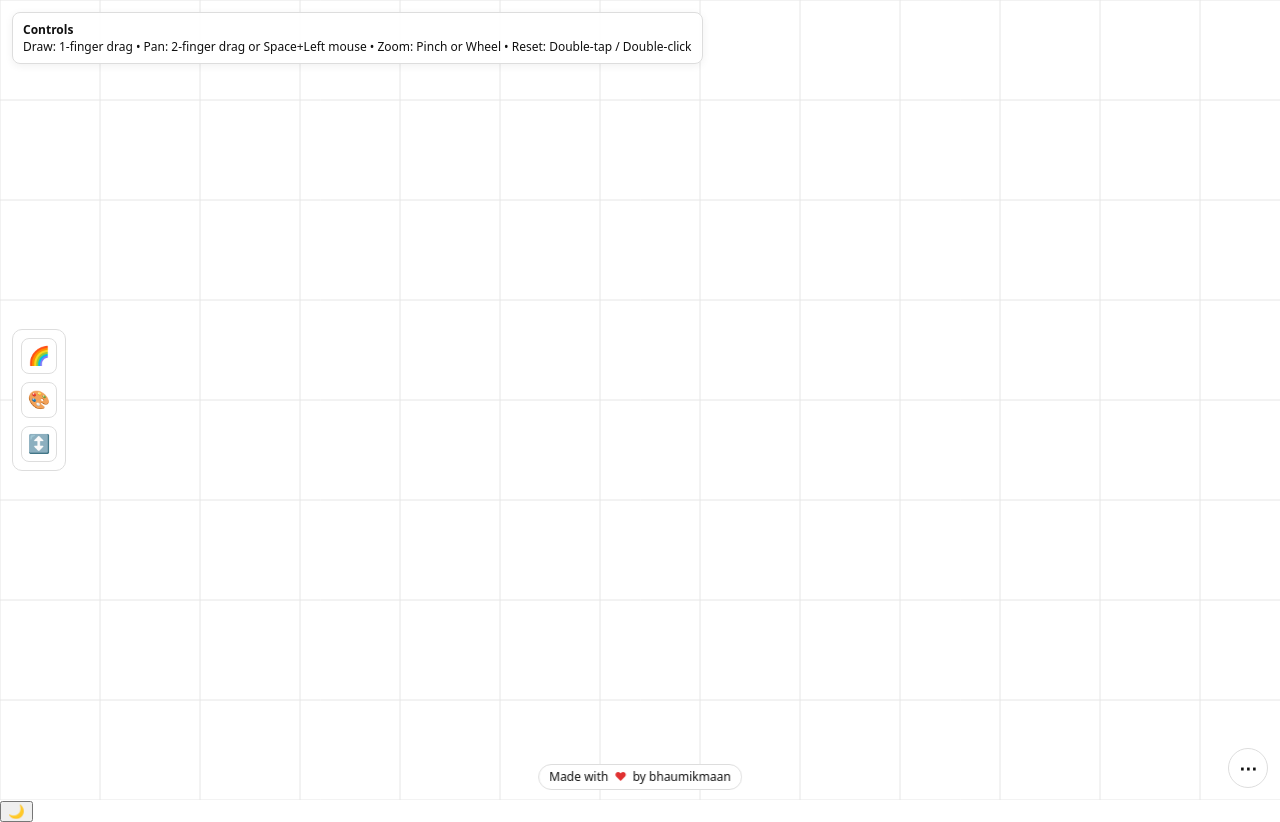
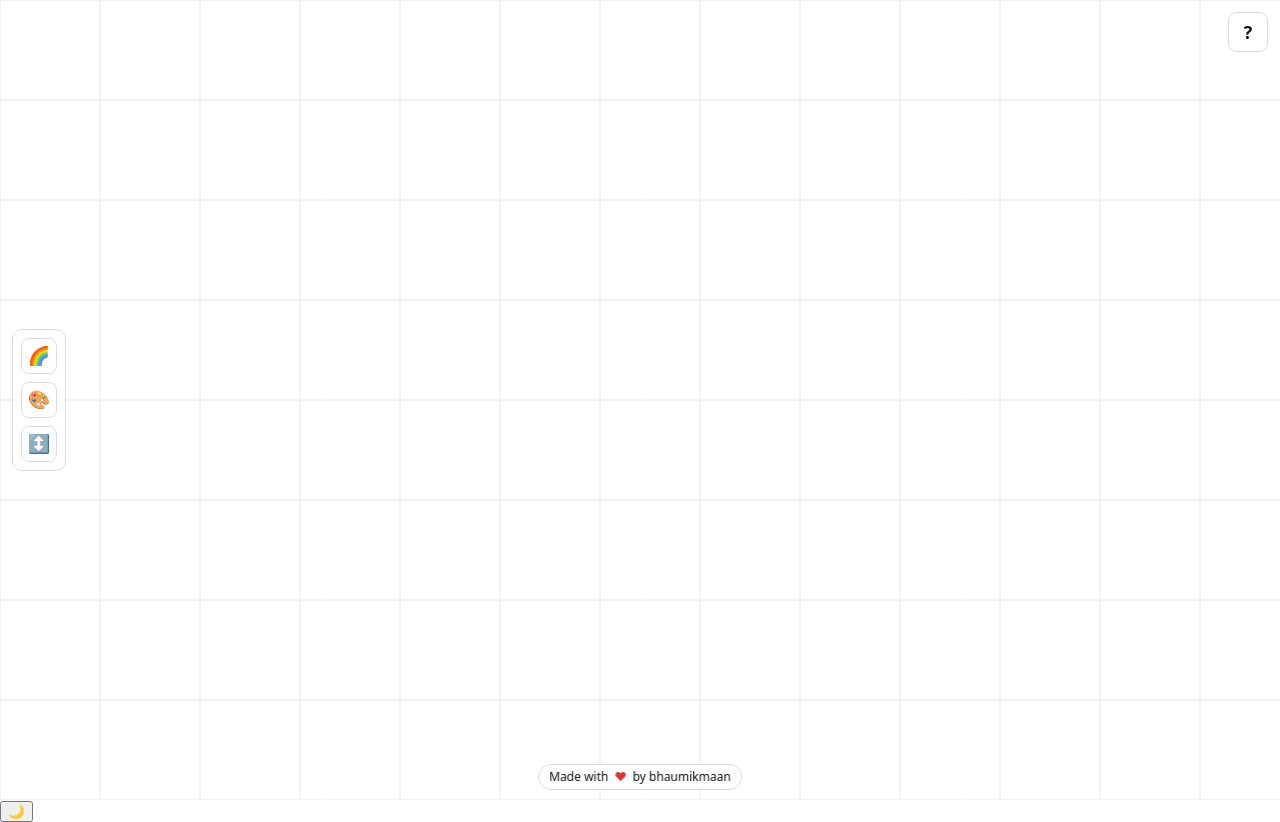
Before and after one commit to bhaumikmaan/web-whiteboard, a React (Vite) app: page / in a window 1280 px wide. Built offline with nearby package versions, Linux system fonts and the light colour scheme.

Commit message:
Put instructions in toaster

```diff
--- a/src/App.jsx
+++ b/src/App.jsx
@@ -30,13 +30,6 @@ export default function App() {
       <CanvasWhiteboard theme={theme} tool={tool} />
       <BrushPalette theme={theme} tool={tool} onChange={setTool} />
 
-      <div className="hud">
-        <div className="panel">
-          <strong>Controls</strong><br />
-          Draw: 1‑finger drag • Pan: 2‑finger drag or Space+Left mouse • Zoom: Pinch or Wheel • Reset: Double‑tap / Double‑click
-        </div>
-      </div>
-
       <Toaster
         theme={theme}
         onToggleTheme={() => setTheme((t) => (t === 'dark' ? 'light' : 'dark'))}
--- a/src/components/Toaster/Toaster.jsx
+++ b/src/components/Toaster/Toaster.jsx
@@ -10,9 +10,10 @@ export default function Toaster({ theme, onToggleTheme }) {
         onClick={() => setOpen((v) => !v)}
         aria-expanded={open}
         aria-controls="wb-toaster"
-        title={open ? 'Close menu' : 'Open menu'}
+        aria-label="Open help"
+        title={open ? 'Close help' : 'Open help'}
       >
-        ⋯
+        ?
       </button>
       <div
         id="wb-toaster"
@@ -20,7 +21,7 @@ export default function Toaster({ theme, onToggleTheme }) {
       >
         <div className={styles.toasterContent}>
           <div className={styles.toasterRow}>
-            <span className={styles.toasterTitle}>Whiteboard</span>
+            <span className={styles.toasterTitle}>Help</span>
             <button
               className={styles.chip}
               onClick={onToggleTheme}
@@ -29,9 +30,13 @@ export default function Toaster({ theme, onToggleTheme }) {
               {theme === 'dark' ? '☀️ Light mode' : '🌙 Dark mode'}
             </button>
           </div>
-          <div className={styles.toasterHelp}>
-            Draw: 1‑finger drag • Pan: 2‑finger drag • Zoom: Pinch • Reset: Double‑tap
-          </div>
+          <ul className={styles.helpList} role="list">
+            <li>Draw: Left mouse / 1‑finger drag</li>
+            <li>Pan: Hold Space and drag, or middle mouse</li>
+            <li>Touch pan: 2‑finger drag</li>
+            <li>Zoom: Mouse wheel or pinch</li>
+            <li>Reset view: Double‑click / Double‑tap</li>
+          </ul>
         </div>
       </div>
     </>
--- a/src/components/Toaster/Toaster.module.css
+++ b/src/components/Toaster/Toaster.module.css
@@ -1,15 +1,15 @@
 .toasterToggle {
   position: fixed;
   right: calc(12px + env(safe-area-inset-right, 0px));
-  bottom: calc(12px + env(safe-area-inset-bottom, 0px));
+  top: calc(12px + env(safe-area-inset-top, 0px));
   z-index: 20;
   width: 40px;
   height: 40px;
-  border-radius: 20px;
+  border-radius: 8px;
   border: 1px solid var(--panel-border);
   background: var(--panel-bg);
   color: var(--text);
-  font: 600 18px/1 ui-sans-serif, system-ui, -apple-system, Segoe UI, Roboto, Arial, sans-serif;
+  font: 700 18px/1 ui-sans-serif, system-ui, -apple-system, Segoe UI, Roboto, Arial, sans-serif;
   cursor: pointer;
   backdrop-filter: blur(6px);
   display: inline-flex;
@@ -25,9 +25,9 @@
 .toaster {
   position: fixed;
   right: calc(12px + env(safe-area-inset-right, 0px));
-  bottom: calc(60px + env(safe-area-inset-bottom, 0px));
+  top: calc(60px + env(safe-area-inset-top, 0px));
   z-index: 19;
-  transform: translateY(12px);
+  transform: translateY(-12px);
   opacity: 0;
   pointer-events: none;
   transition: transform 160ms ease, opacity 160ms ease;
@@ -45,7 +45,7 @@
   background: var(--panel-bg);
   color: var(--text);
   border: 1px solid var(--panel-border);
-  border-radius: 10px;
+  border-radius: 8px;
   padding: 10px 12px;
   box-shadow: 0 6px 24px rgba(0, 0, 0, 0.12);
   backdrop-filter: blur(6px);
@@ -73,17 +73,19 @@
   cursor: pointer;
 }
 
-.toasterHelp {
+.helpList {
+  margin: 0;
+  padding-left: 18px;
+  list-style: disc;
+  display: grid;
+  gap: 6px;
   font-size: 12px;
-  opacity: 0.85;
+  line-height: 1.25;
+  white-space: normal;
 }
 
-@media (hover: hover) and (pointer: fine) {
-
-  .toasterToggle,
-  .toaster {
-    display: none;
-  }
+.helpList li {
+  margin: 0;
 }
 
 @media (hover: none) and (pointer: coarse) {
```
